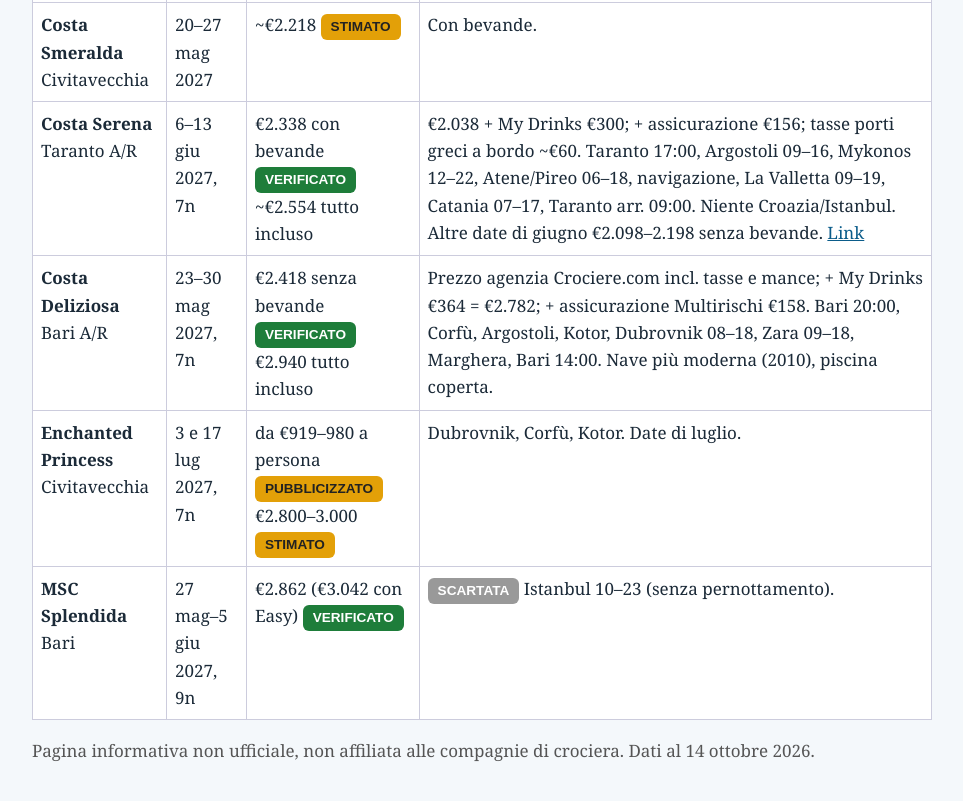
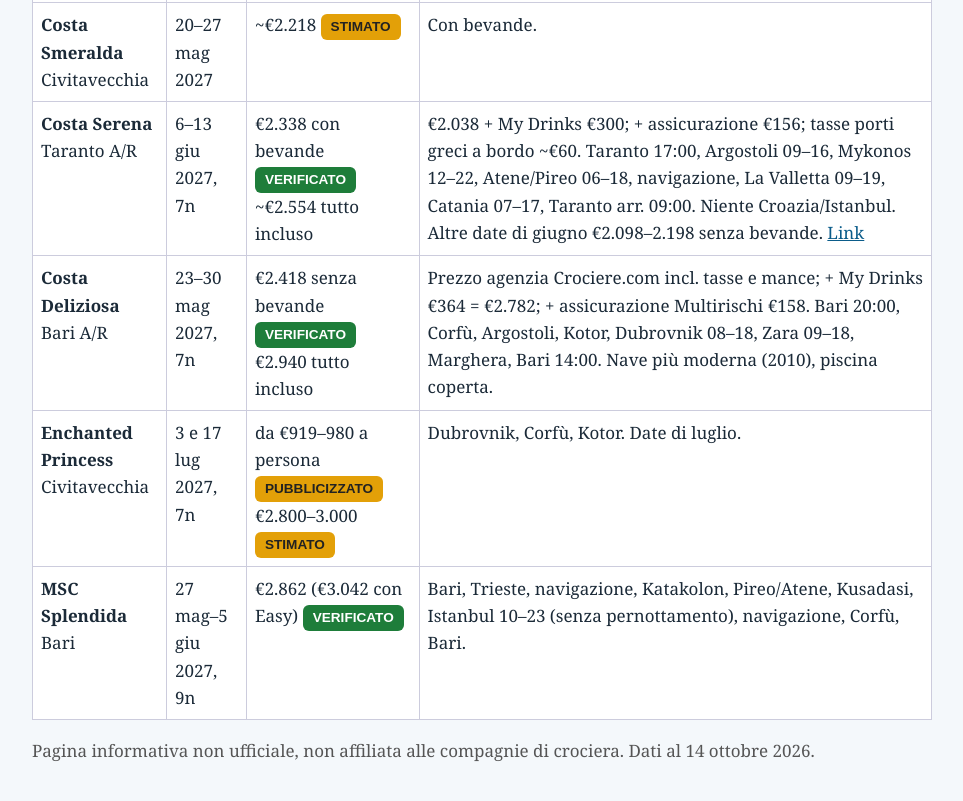
Before and after one commit to jugglingballsbot/crociere-2027, a plain HTML site: page index.html in a window 1280 px wide. Shown: the part 2061-2862 px from the top of the page, without its empty margins (158-1121 px from the left). Drawn offline with Linux system fonts and the light colour scheme.

Commit message:
Splendida: scali

```diff
--- a/index.html
+++ b/index.html
@@ -45,7 +45,7 @@
 <tr><td><b>Costa Serena</b><br>Taranto A/R</td><td>6–13 giu 2027, 7n</td><td>€2.338 con bevande <span class="badge v">VERIFICATO</span><br>~€2.554 tutto incluso</td><td>€2.038 + My Drinks €300; + assicurazione €156; tasse porti greci a bordo ~€60. Taranto 17:00, Argostoli 09–16, Mykonos 12–22, Atene/Pireo 06–18, navigazione, La Valletta 09–19, Catania 07–17, Taranto arr. 09:00. Niente Croazia/Istanbul. Altre date di giugno €2.098–2.198 senza bevande. <a href="https://www.costacrociere.it/cruises/TAR07A1A/SE07270606.html">Link</a></td></tr>
 <tr><td><b>Costa Deliziosa</b><br>Bari A/R</td><td>23–30 mag 2027, 7n</td><td>€2.418 senza bevande <span class="badge v">VERIFICATO</span><br>€2.940 tutto incluso</td><td>Prezzo agenzia Crociere.com incl. tasse e mance; + My Drinks €364 = €2.782; + assicurazione Multirischi €158. Bari 20:00, Corfù, Argostoli, Kotor, Dubrovnik 08–18, Zara 09–18, Marghera, Bari 14:00. Nave più moderna (2010), piscina coperta.</td></tr>
 <tr><td><b>Enchanted Princess</b><br>Civitavecchia</td><td>3 e 17 lug 2027, 7n</td><td>da €919–980 a persona <span class="badge s">PUBBLICIZZATO</span><br>€2.800–3.000 <span class="badge s">STIMATO</span></td><td>Dubrovnik, Corfù, Kotor. Date di luglio.</td></tr>
-<tr><td><b>MSC Splendida</b><br>Bari</td><td>27 mag–5 giu 2027, 9n</td><td>€2.862 (€3.042 con Easy) <span class="badge v">VERIFICATO</span></td><td><span class="badge x">SCARTATA</span> Istanbul 10–23 (senza pernottamento).</td></tr>
+<tr><td><b>MSC Splendida</b><br>Bari</td><td>27 mag–5 giu 2027, 9n</td><td>€2.862 (€3.042 con Easy) <span class="badge v">VERIFICATO</span></td><td>Bari, Trieste, navigazione, Katakolon, Pireo/Atene, Kusadasi, Istanbul 10–23 (senza pernottamento), navigazione, Corfù, Bari.</td></tr>
 </table></div>
 
 <p class="note">Pagina informativa non ufficiale, non affiliata alle compagnie di crociera. Dati al 14 ottobre 2026.</p>
```
